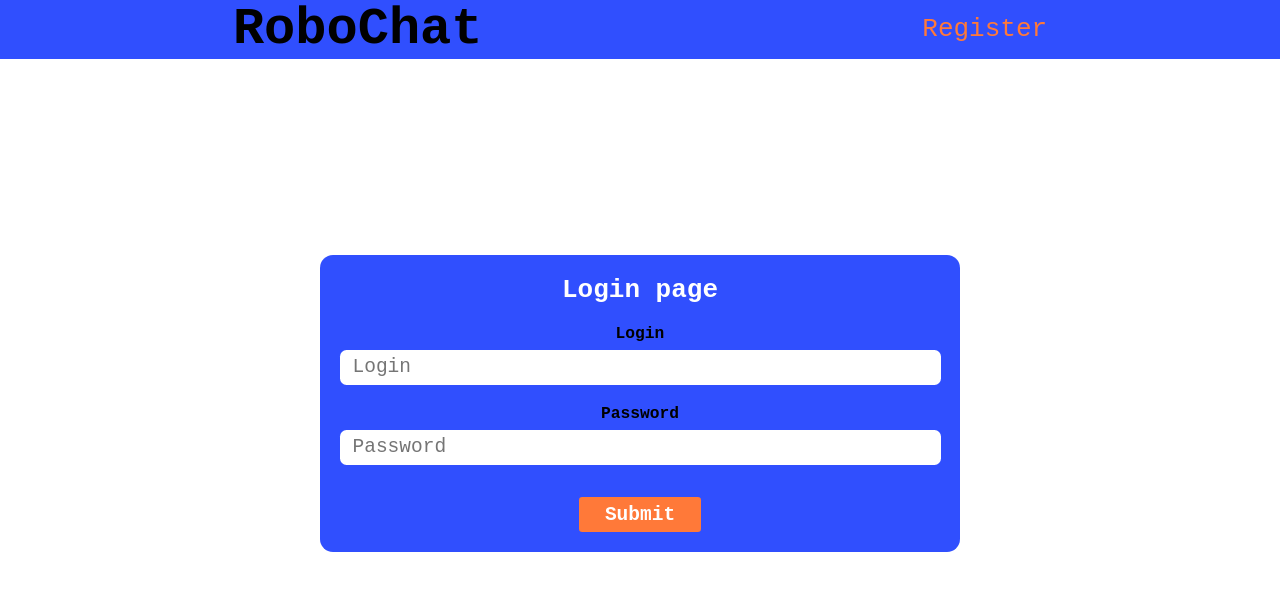
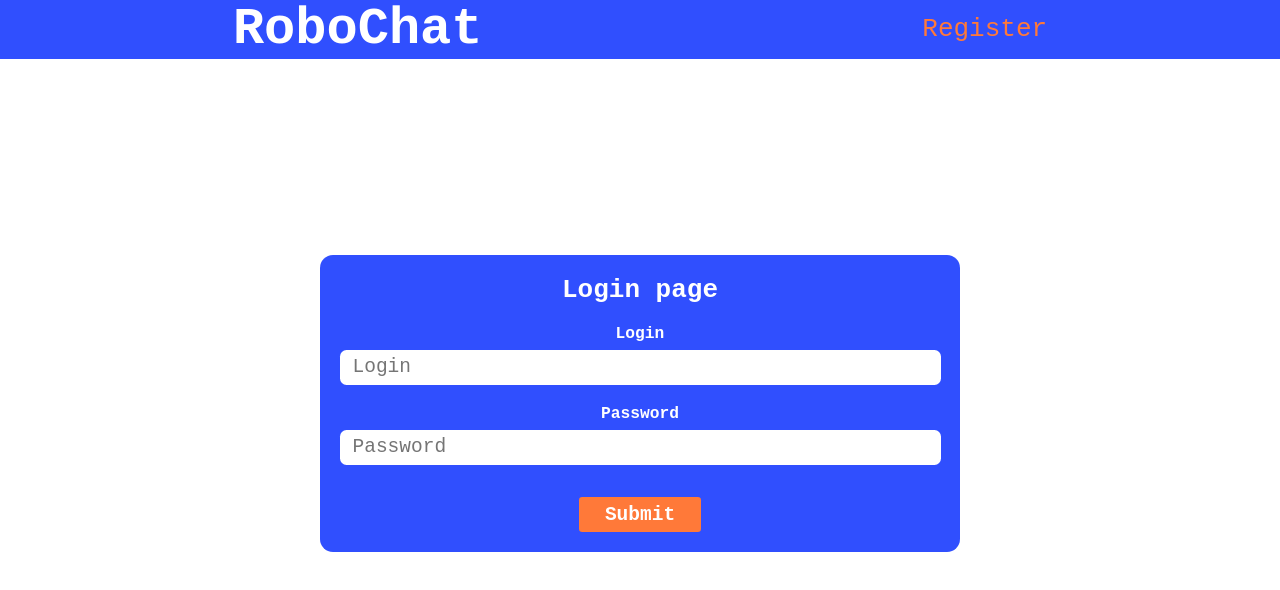
Before and after one commit to Bogdavr/Chat, a website: page static/login.html in a window 1280 px wide. Drawn offline with nearby package versions, Linux system fonts and the light colour scheme.

Commit message:
Update style.css

```diff
--- a/static/style.css
+++ b/static/style.css
@@ -26,9 +26,8 @@ main {
     text-align: center;
     width: 100%;
     font-size: 2rem;
-    background-color: red;
     background-color: var(--color-primary);
-    color: var(--color-red);
+    color: var(--color-white);
     height: var(--header-height);
     display: flex;
     justify-content: space-around;
@@ -110,7 +109,7 @@ li {
 }
 
 .register-form__label {
-    color: #fffff;
+    color: #ffffff;
     font-weight: bold;
     font-size: 1.25rem;
     padding-top: 1rem;
```
